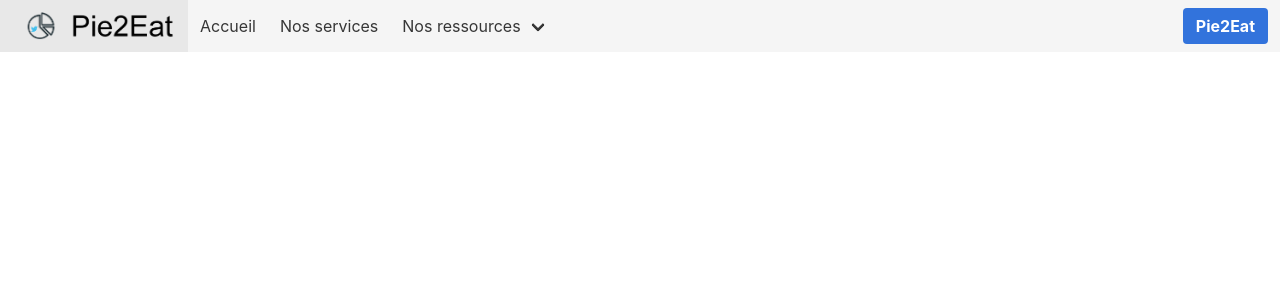
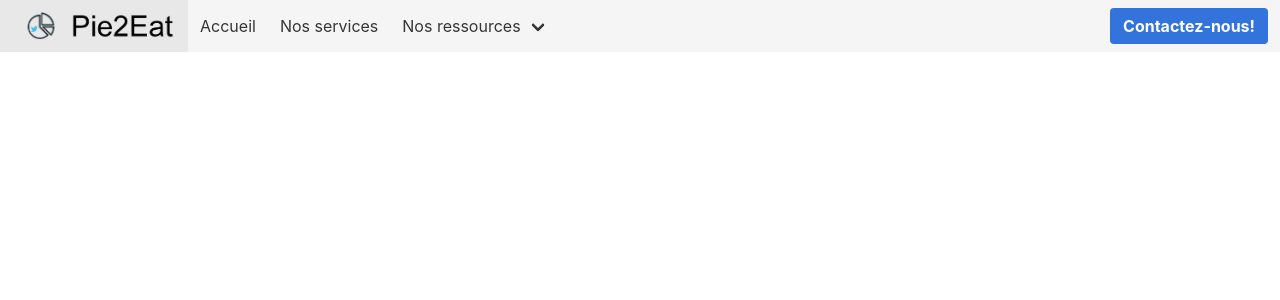
Before and after one commit to Madmax21x/Web_TER, a PHP site: page /entete.php in a window 1280 px wide. Shown: the top 300 px of the page. Run offline with PHP 8.4, Linux system fonts and the light colour scheme; some libraries are stand-ins or nearby versions.

Commit message:
Update entete.php

```diff
--- a/Site/entete.php
+++ b/Site/entete.php
@@ -1,3 +1,6 @@
+<?php
+include("formulaire.php");
+?>
 <!DOCTYPE html>
 <html lang="fr" dir="ltr">
   <!-- head -->
@@ -65,10 +68,9 @@
           <div class="navbar-end">
             <div class="navbar-item">
               <div class="buttons">
-                <a class="button is-link">
-                  <strong>Pie2Eat</strong>
+                <a class="button is-link" id="open_modal">
+                  <strong>Contactez-nous!</strong>
                 </a>
-
               </div>
             </div>
           </div>
```
